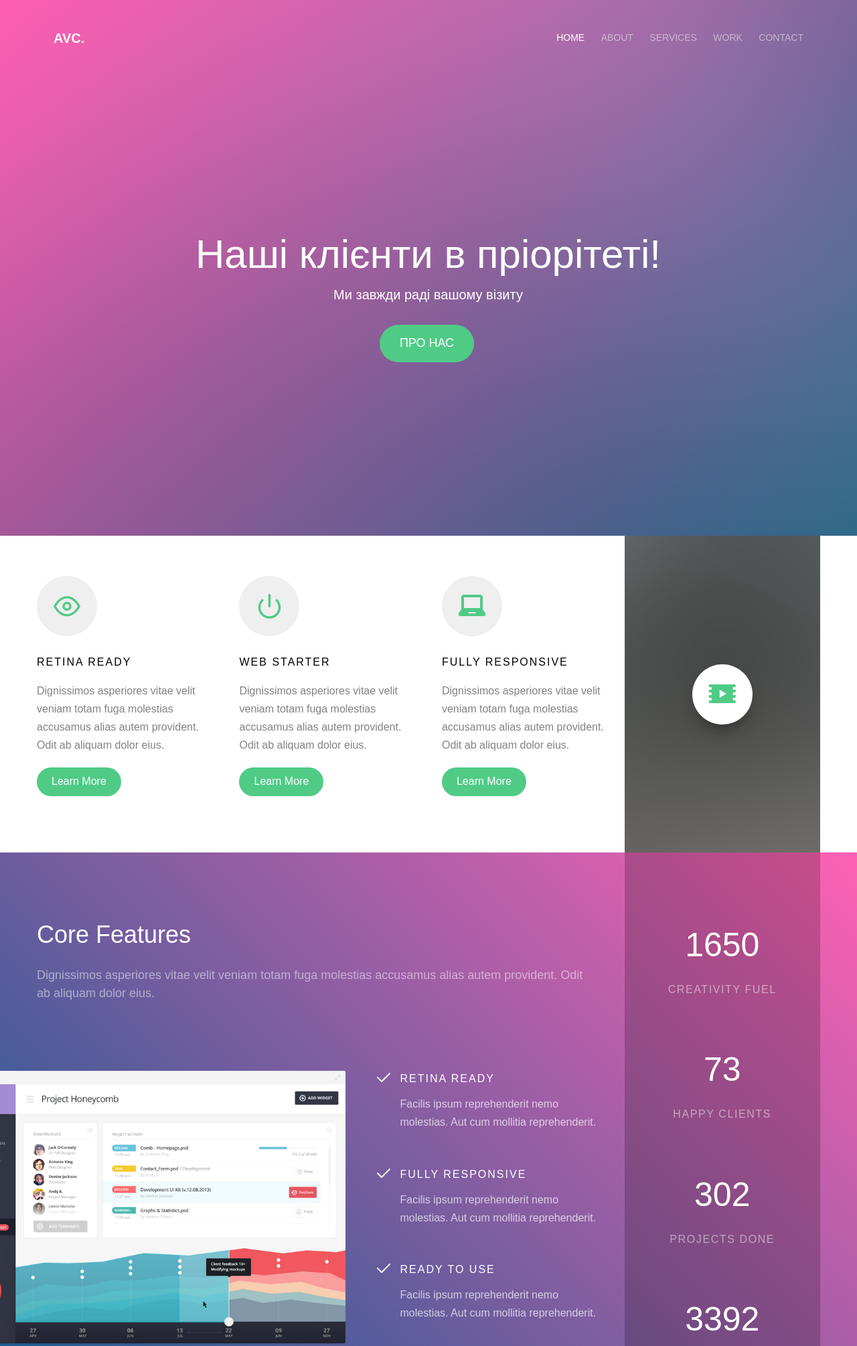
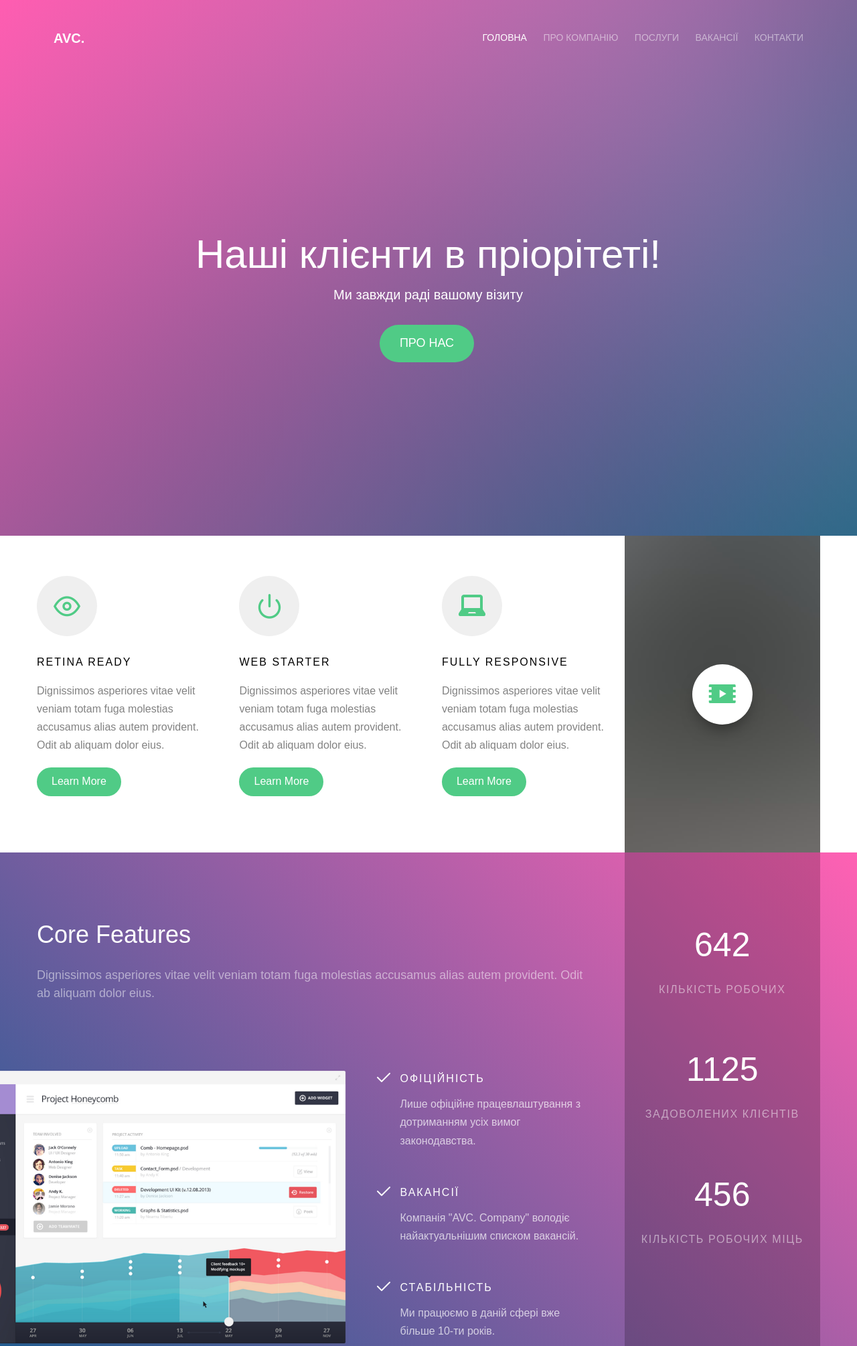
Before and after one commit to NightSkyStudios/recruitSite, a Django app: page / in a window 1280 px wide. Shown: the top 2010 px of the page at 67% size. Run offline with Django 3.2, Linux system fonts and the light colour scheme; some libraries are stand-ins or nearby versions; some web fonts are replaced.

Commit message:
add text

```diff
--- a/templates/contact.html
+++ b/templates/contact.html
@@ -4,7 +4,7 @@
 <head>
     <meta charset="utf-8">
     <meta http-equiv="X-UA-Compatible" content="IE=edge">
-    <title>AVC</title>
+    <title>AVC. Контакти </title>
     <meta name="viewport" content="width=device-width, initial-scale=1">
     <meta name="description" content="Free HTML5 Website Template by FreeHTML5.co"/>
     <meta name="keywords"
--- a/templates/footer.html
+++ b/templates/footer.html
@@ -4,9 +4,20 @@
     <div class="container">
         <div class="row row-pb-md">
             <div class="col-md-4 fh5co-widget">
-                <h3>The Company</h3>
-                <p>Facilis ipsum reprehenderit nemo molestias. Aut cum mollitia reprehenderit. Eos cumque dicta
-                    adipisci architecto culpa amet.</p>
+                <h3>Гарантії</h3>
+                    <p>- Офіційне працевлаштування за договором;
+                        <br>
+                        - Своєчасна оплата праці
+                        <br>
+                        - Запрошення від перевірених роботодавців
+                        <br>
+                        - Ліцензія Міністерства праці та соціальної політики (серія АБ №585074);
+                        <br>
+                        - Допомога в оформленні візи
+                        <br>
+                        - На ринку працевлаштування працюємо більше 10 років;
+                        <br>
+                    </p>
                 <p><a href="#">Learn More</a></p>
             </div>
             <div class="col-md-2 col-sm-4 col-xs-6 col-md-push-1">
--- a/templates/index.html
+++ b/templates/index.html
@@ -4,7 +4,7 @@
 <head>
     <meta charset="utf-8">
     <meta http-equiv="X-UA-Compatible" content="IE=edge">
-    <title>AVC</title>
+    <title>AVC. Головна</title>
     <meta name="viewport" content="width=device-width, initial-scale=1">
     <meta name="description" content="Free HTML5 Website Template by FreeHTML5.co"/>
     <meta name="keywords"
@@ -152,9 +152,8 @@
 										<i class="icon-check"></i>
 									</span>
                                     <div class="feature-copy">
-                                        <h3>Retina Ready</h3>
-                                        <p>Facilis ipsum reprehenderit nemo molestias. Aut cum mollitia
-                                            reprehenderit.</p>
+                                        <h3>Офіційність</h3>
+                                        <p>Лише офіційне працевлаштування з дотриманням усіх вимог законодавства.</p>
                                     </div>
                                 </div>
 
@@ -163,9 +162,8 @@
 										<i class="icon-check"></i>
 									</span>
                                     <div class="feature-copy">
-                                        <h3>Fully Responsive</h3>
-                                        <p>Facilis ipsum reprehenderit nemo molestias. Aut cum mollitia
-                                            reprehenderit.</p>
+                                        <h3>Вакансії </h3>
+                                        <p>Компанія "AVC. Company" володіє найактуальнішим списком вакансій.</p>
                                     </div>
                                 </div>
 
@@ -174,9 +172,18 @@
 										<i class="icon-check"></i>
 									</span>
                                     <div class="feature-copy">
-                                        <h3>Ready To Use</h3>
-                                        <p>Facilis ipsum reprehenderit nemo molestias. Aut cum mollitia
-                                            reprehenderit.</p>
+                                        <h3>Стабільність</h3>
+                                        <p>Ми працюємо в даній сфері вже більше 10-ти років.</p>
+                                    </div>
+                                </div>
+
+                                <div class="feature-left animate-box" data-animate-effect="fadeInLeft">
+									<span class="icon">
+										<i class="icon-check"></i>
+									</span>
+                                    <div class="feature-copy">
+                                        <h3>Візова підтримка </h3>
+                                        <p>Компанія "AVC. Company" надає повну візову підтримку.</p>
                                     </div>
                                 </div>
                             </div>
@@ -190,32 +197,24 @@
                                     <div class="display-tc">
                                         <div class="col-md-12 animate-box">
                                             <div class="feature-center">
-                                                <span class="counter js-counter" data-from="0" data-to="2200"
+                                                <span class="counter js-counter" data-from="0" data-to="856"
                                                       data-speed="5000" data-refresh-interval="50">1</span>
-                                                <span class="counter-label">Creativity Fuel</span>
+                                                <span class="counter-label">Кількість робочих</span>
 
                                             </div>
                                         </div>
                                         <div class="col-md-12 animate-box">
                                             <div class="feature-center">
-                                                <span class="counter js-counter" data-from="0" data-to="97"
+                                                <span class="counter js-counter" data-from="0" data-to="1500"
                                                       data-speed="5000" data-refresh-interval="50">1</span>
-                                                <span class="counter-label">Happy Clients</span>
+                                                <span class="counter-label">Задоволених клієнтів</span>
                                             </div>
                                         </div>
                                         <div class="col-md-12 animate-box">
                                             <div class="feature-center">
-                                                <span class="counter js-counter" data-from="0" data-to="402"
+                                                <span class="counter js-counter" data-from="0" data-to="608"
                                                       data-speed="5000" data-refresh-interval="50">1</span>
-                                                <span class="counter-label">Projects Done</span>
-                                            </div>
-                                        </div>
-                                        <div class="col-md-12 animate-box">
-                                            <div class="feature-center">
-                                                <span class="counter js-counter" data-from="0" data-to="4523"
-                                                      data-speed="5000" data-refresh-interval="50">1</span>
-                                                <span class="counter-label">Hours Spent</span>
-
+                                                <span class="counter-label">Кількість робочих міць</span>
                                             </div>
                                         </div>
                                     </div>
--- a/templates/navbar.html
+++ b/templates/navbar.html
@@ -6,19 +6,11 @@
             </div>
             <div class="col-xs-10 text-right menu-1">
                 <ul>
-                    <li {% if index %}class="active"{% endif %}><a href="/">Home</a></li>
-                    <li {% if about %}class="active"{% endif %}><a href="/about/">About</a></li>
-                    <li class="has-dropdown {% if services %}active{% endif %}">
-                        <a href="/services/">Services</a>
-                        <ul class="dropdown">
-                            <li><a href="#">Web Design</a></li>
-                            <li><a href="#">eCommerce</a></li>
-                            <li><a href="#">Branding</a></li>
-                            <li><a href="#">API</a></li>
-                        </ul>
-                    </li>
-                    <li {% if work %}class="active"{% endif %}><a href="/work/">Work</a></li>
-                    <li {% if contact %}class="active"{% endif %}><a href="/contact/">Contact</a></li>
+                    <li {% if index %}class="active"{% endif %}><a href="/">Головна</a></li>
+                    <li {% if about %}class="active"{% endif %}><a href="/about/">Про компанію</a></li>
+                    <li {% if services %}active {% endif %}><a href="/services/">Послуги</a></li>
+                    <li {% if work %}class="active"{% endif %}><a href="/work/">Вакансії</a></li>
+                    <li {% if contact %}class="active"{% endif %}><a href="/contact/">Контакти</a></li>
                 </ul>
             </div>
         </div>
--- a/templates/services.html
+++ b/templates/services.html
@@ -4,7 +4,7 @@
 <head>
     <meta charset="utf-8">
     <meta http-equiv="X-UA-Compatible" content="IE=edge">
-    <title>AVC</title>
+    <title>AVC. Послуги</title>
     <meta name="viewport" content="width=device-width, initial-scale=1">
     <meta name="description" content="AVC"/>
     <meta name="keywords"
--- a/templates/work.html
+++ b/templates/work.html
@@ -4,7 +4,7 @@
 <head>
     <meta charset="utf-8">
     <meta http-equiv="X-UA-Compatible" content="IE=edge">
-    <title>AVC</title>
+    <title>AVC. Вакансії</title>
     <meta name="viewport" content="width=device-width, initial-scale=1">
     <meta name="description" content="Free HTML5 Website Template by FreeHTML5.co"/>
     <meta name="keywords"
```
Also changed, not shown: templates/about.html (+11 -8 lines).
